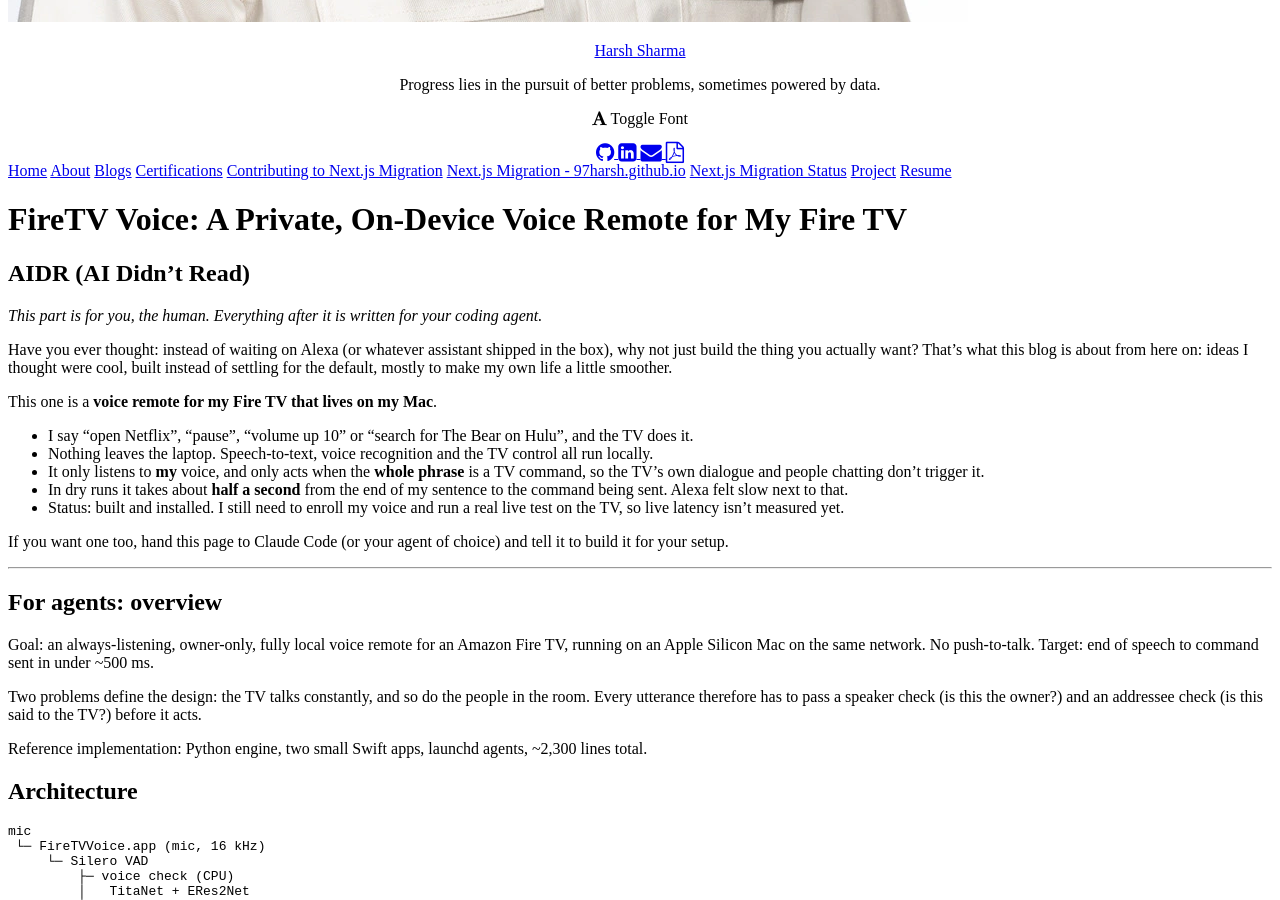
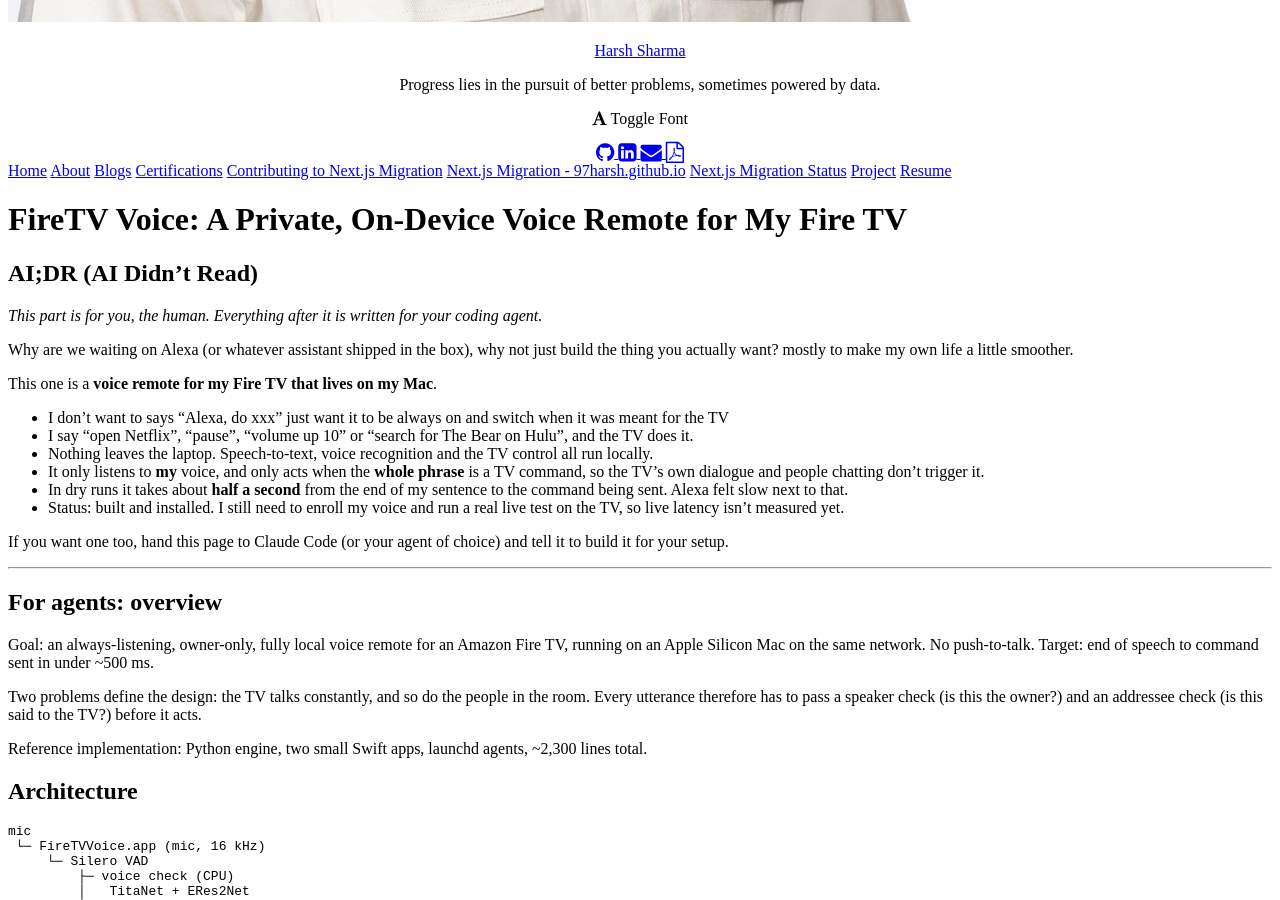
Before and after one commit to 97harsh/97harsh.github.io, a Jekyll site: the page built from nextjs-site/content/posts/2026-10-18-firetv-voice.md, in a window 1280 px wide and 900 px high, scrolled down 966 px. Built offline with Jekyll 4.4.1, drawn with Linux system fonts in a browser that asks for light colours; nearby versions of some CDN libraries; some web fonts are replaced; Markdown is read by kramdown in place of the engine named in the settings; a style sheet for code colours, icons or effects is not loaded.

Commit message:
FireTV Voice post: Harsh's AI;DR edits
Co-Authored-By: Claude Opus 5.5 <noreply@anthropic.com>

```diff
--- a/nextjs-site/content/posts/2026-10-18-firetv-voice.md
+++ b/nextjs-site/content/posts/2026-10-18-firetv-voice.md
@@ -7,13 +7,14 @@ type: project
 tags: ["Life-Optimization", "Speech", "Edge-AI"]
 ---
 
-## AIDR (AI Didn't Read)
+## AI;DR (AI Didn't Read)
 *This part is for you, the human. Everything after it is written for your coding agent.*
 
-Have you ever thought: instead of waiting on Alexa (or whatever assistant shipped in the box), why not just build the thing you actually want? That's what this blog is about from here on: ideas I thought were cool, built instead of settling for the default, mostly to make my own life a little smoother.
+Why are we waiting on Alexa (or whatever assistant shipped in the box), why not just build the thing you actually want? mostly to make my own life a little smoother.
 
 This one is a **voice remote for my Fire TV that lives on my Mac**.
 
+* I don't want to says "Alexa, do xxx" just want it to be always on and switch when it was meant for the TV
 * I say "open Netflix", "pause", "volume up 10" or "search for The Bear on Hulu", and the TV does it.
 * Nothing leaves the laptop. Speech-to-text, voice recognition and the TV control all run locally.
 * It only listens to **my** voice, and only acts when the **whole phrase** is a TV command, so the TV's own dialogue and people chatting don't trigger it.
```
